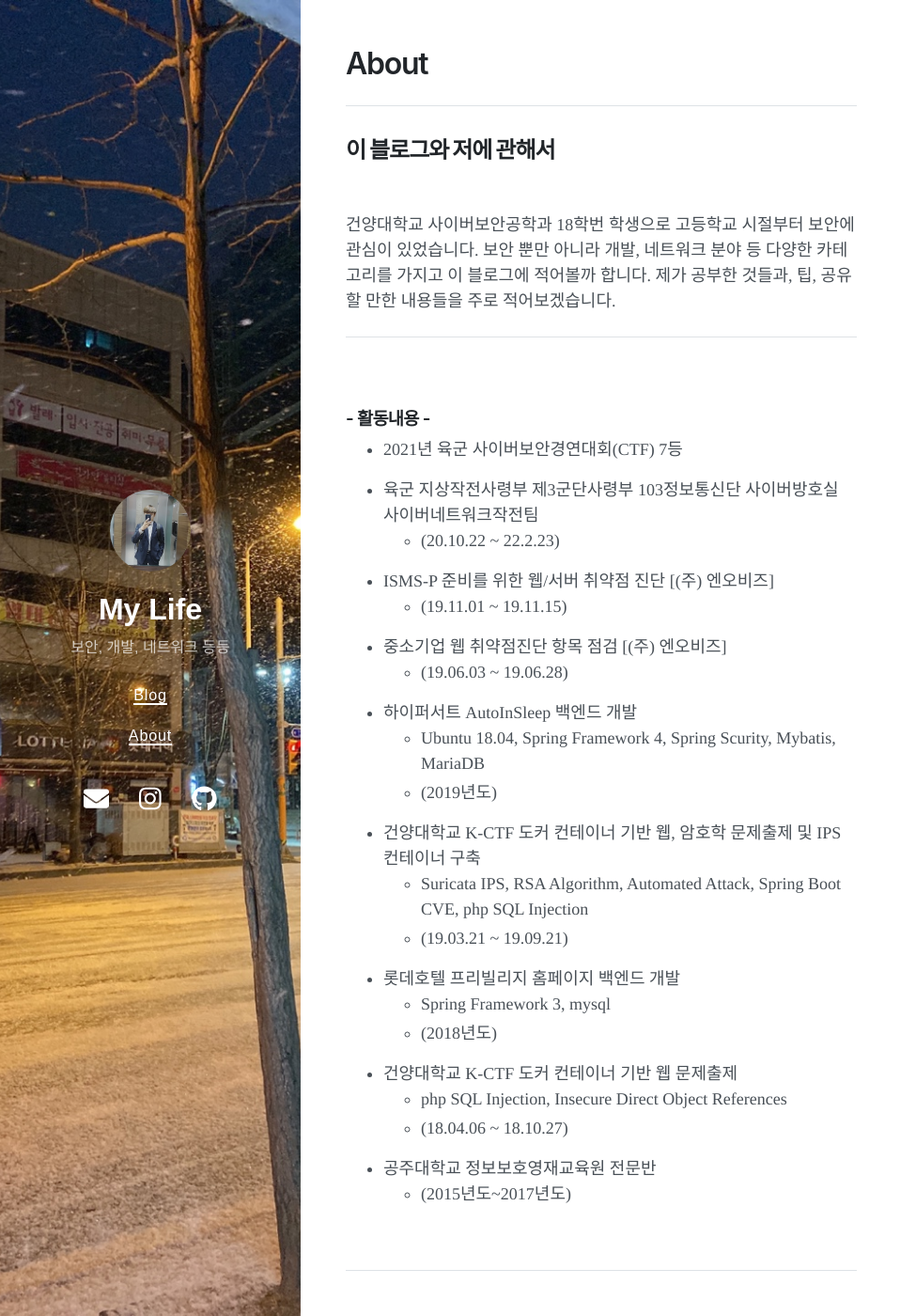
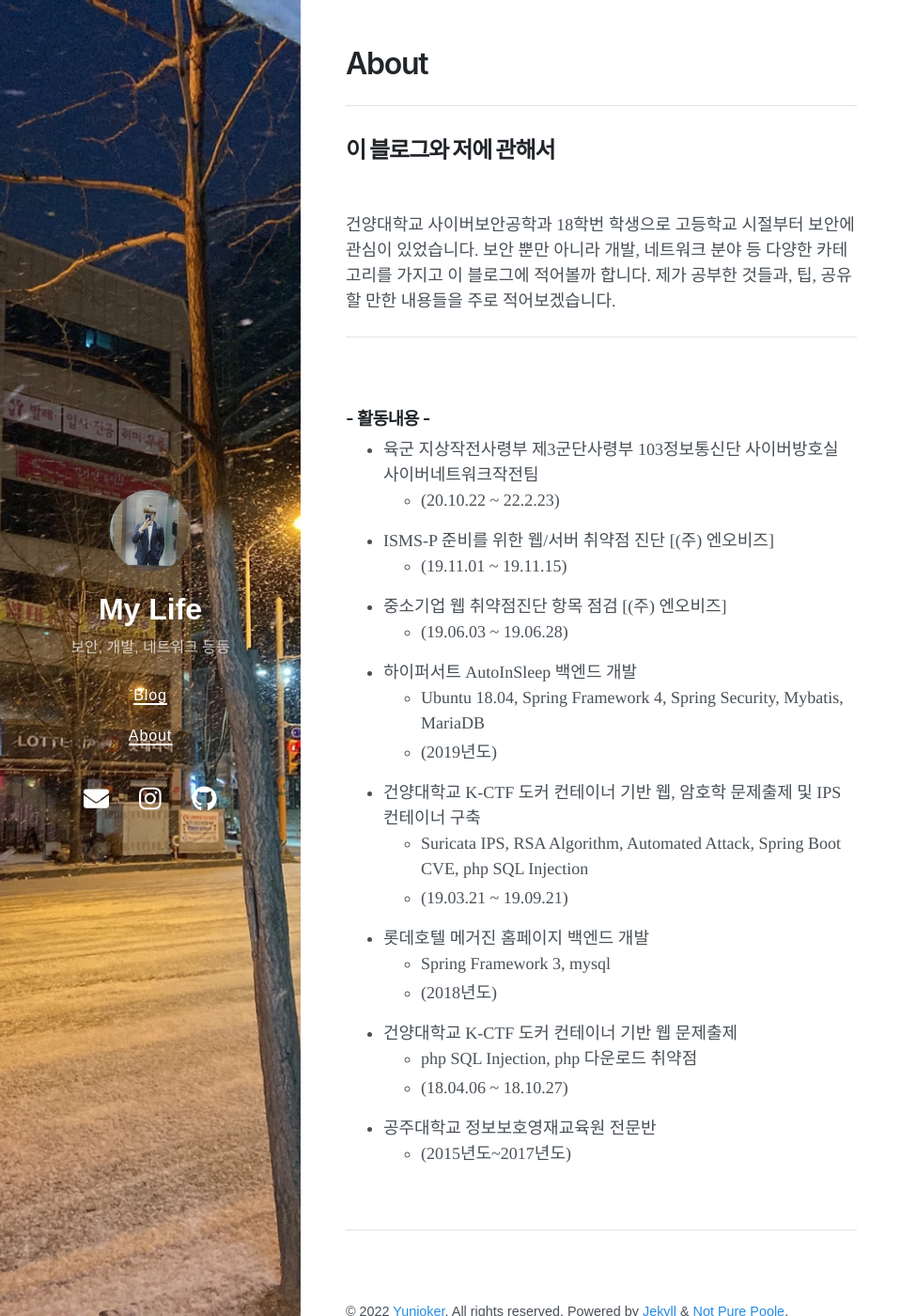
Before and after one commit to dig06161/dig06161.github.io, a Jekyll site: the page built from about.md, in a window 1280 px wide and 1400 px high. Shown: the whole window at 94% size, without its empty margins (0-975 px from the left). Built offline with Jekyll 4.4.1, drawn with Linux system fonts in a browser that asks for light colours; nearby versions of some CDN libraries.

Commit message:
ㅁㄴㅇㄹ

```diff
--- a/about.md
+++ b/about.md
@@ -15,8 +15,6 @@ title: About
 
 ### - 활동내용 -
 
-- 2021년 육군 사이버보안경연대회(CTF) 7등
-
 - 육군 지상작전사령부 제3군단사령부 103정보통신단 사이버방호실 사이버네트워크작전팀
     - (20.10.22 ~ 22.2.23)
 
@@ -27,19 +25,19 @@ title: About
     - (19.06.03 ~ 19.06.28)
 
 - 하이퍼서트 AutoInSleep 백엔드 개발
-     - Ubuntu 18.04, Spring Framework 4, Spring Scurity, Mybatis, MariaDB
+     - Ubuntu 18.04, Spring Framework 4, Spring Security, Mybatis, MariaDB
      - (2019년도)
 
 - 건양대학교 K-CTF 도커 컨테이너 기반 웹, 암호학 문제출제 및 IPS 컨테이너 구축
     - Suricata IPS, RSA Algorithm, Automated Attack, Spring Boot CVE, php SQL     Injection
     - (19.03.21 ~ 19.09.21)
 
-- 롯데호텔 프리빌리지 홈페이지 백엔드 개발
+- 롯데호텔 메거진 홈페이지 백엔드 개발
     - Spring Framework 3, mysql
     - (2018년도)
 
 -   건양대학교 K-CTF 도커 컨테이너 기반 웹 문제출제
-    - php SQL Injection, Insecure Direct Object References
+    - php SQL Injection, php 다운로드 취약점
     - (18.04.06 ~ 18.10.27)
 
 - 공주대학교 정보보호영재교육원 전문반
```
Also changed, not shown: _posts/2022-05-21-dreamhack-basic-rop-x64.md (+6 -1 lines).
